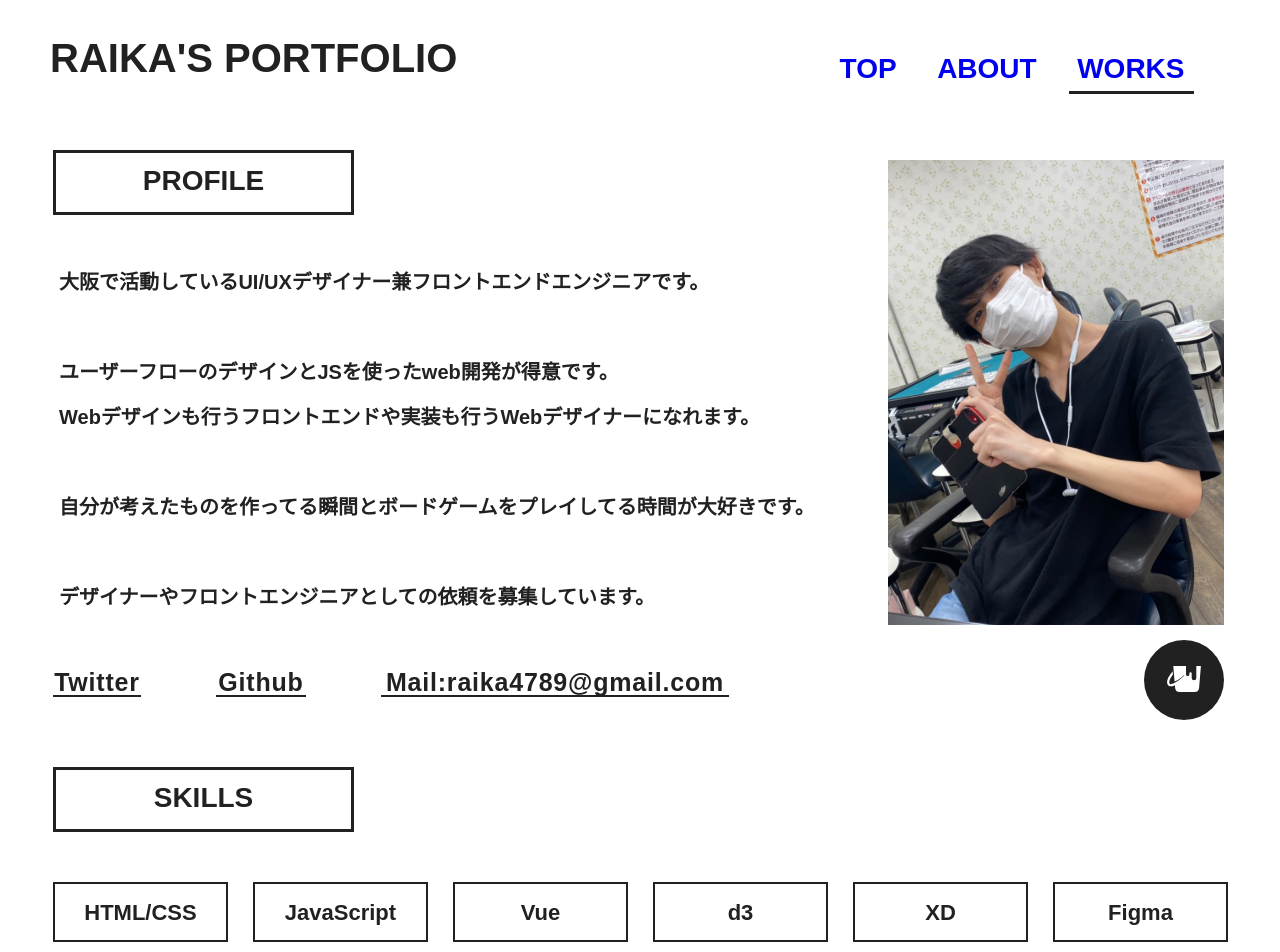
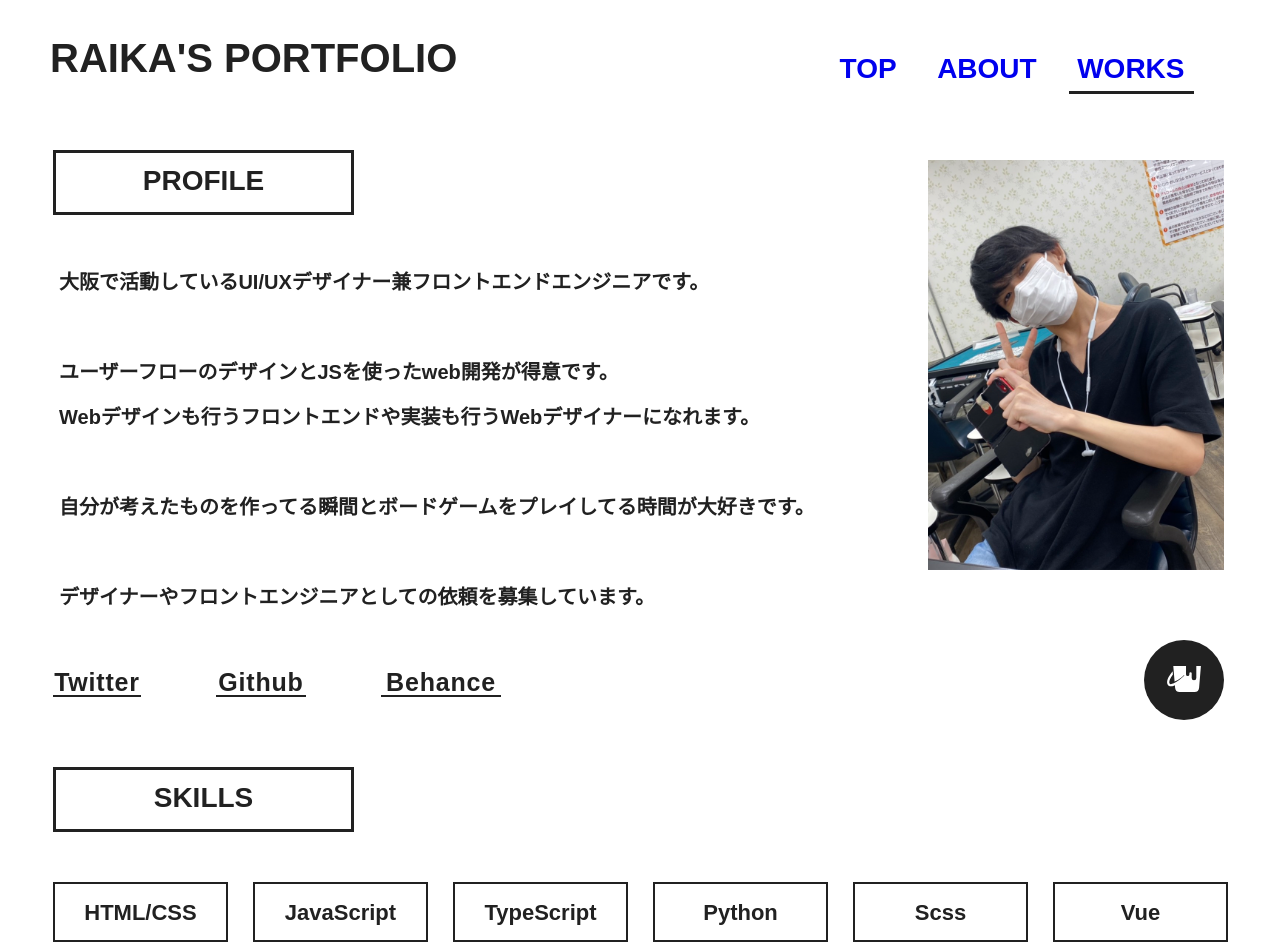
Before and after one commit to Kissa0330/portfolio2, a Nuxt app: page /About in a window 1280 px wide. Shown: the top 952 px of the page. Built offline with nearby package versions, Linux system fonts and the light colour scheme.

Commit message:
スタイルの微修正

```diff
--- a/components/Header.vue
+++ b/components/Header.vue
@@ -63,6 +63,8 @@ header {
         }
       }
     }
+
+
     @include pc {
       height: 120px;
       justify-content: space-between;
@@ -114,6 +116,15 @@ header {
     }
   }
 }
+
+@keyframes header-pc {
+  0% {
+    background-color: skyblue;
+  }
+  100% {
+    background-color: orange;
+  }
+}
 </style>
 <script>
 import { store } from "../store/store";
--- a/pages/About.vue
+++ b/pages/About.vue
@@ -28,8 +28,8 @@
             <div class="about-div-linkLine Github" />
           </div>
           <div class="about-div-link">
-            <h4 class="about-div-linkTitle">Mail:raika4789@gmail.com</h4>
-            <div class="about-div-linkLine Gmail" />
+            <h4 class="about-div-linkTitle">Behance</h4>
+            <div class="about-div-linkLine Behance" />
           </div>
         </div>
       </div>
@@ -113,16 +113,16 @@
         &.Github {
           width: 90px;
         }
-        &.Gmail {
-          width: 348px;
+        &.Behance {
+          width: 120px;
         }
       }
     }
   }
 }
 .about-img-me {
-  margin: 40px 56px 0 0;
-  height: 465px;
+  margin: 40px 56px 0 40px;
+  height: 410px;
 }
 .about-div-boxes {
   display: flex;
@@ -144,6 +144,12 @@
 .about-div-linkLine {
   background-color: var(--color);
 }
+
+// 読み込み時アニメーション
+// @keyframes loaded {
+//   0%{}
+//   100%{}
+// }
 </style>
 <script>
 import { store } from "../store/store";
@@ -154,8 +160,12 @@ export default {
       skills: [
         "HTML/CSS",
         "JavaScript",
+        "TypeScript",
+        "Python",
+        "Scss",
         "Vue",
-        "d3",
+        "Vuex",
+        "AWS",
         "XD",
         "Figma",
         "Sketch",
--- a/pages/Works.vue
+++ b/pages/Works.vue
@@ -94,7 +94,7 @@ export default {
       works: [
         { name: "Noerr", category: "- UI design" },
         { name: "DisPlay", category: "- UI design / Frontend" },
-        { name: "Gallery", category: "- Others works" }
+        { name: "Gallery(Behance)", category: "- Others works" }
       ],
       isActive: 1
     };
--- a/pages/index.vue
+++ b/pages/index.vue
@@ -66,7 +66,7 @@ export default {
     }
     .top-img-me {
       margin: 60px 56px 0 0;
-      width: 596px;
+      width: 500px;
       height: 353px;
     }
   }
```
Also changed, not shown: 1 other file (tests, documents, lock files or other folders).
